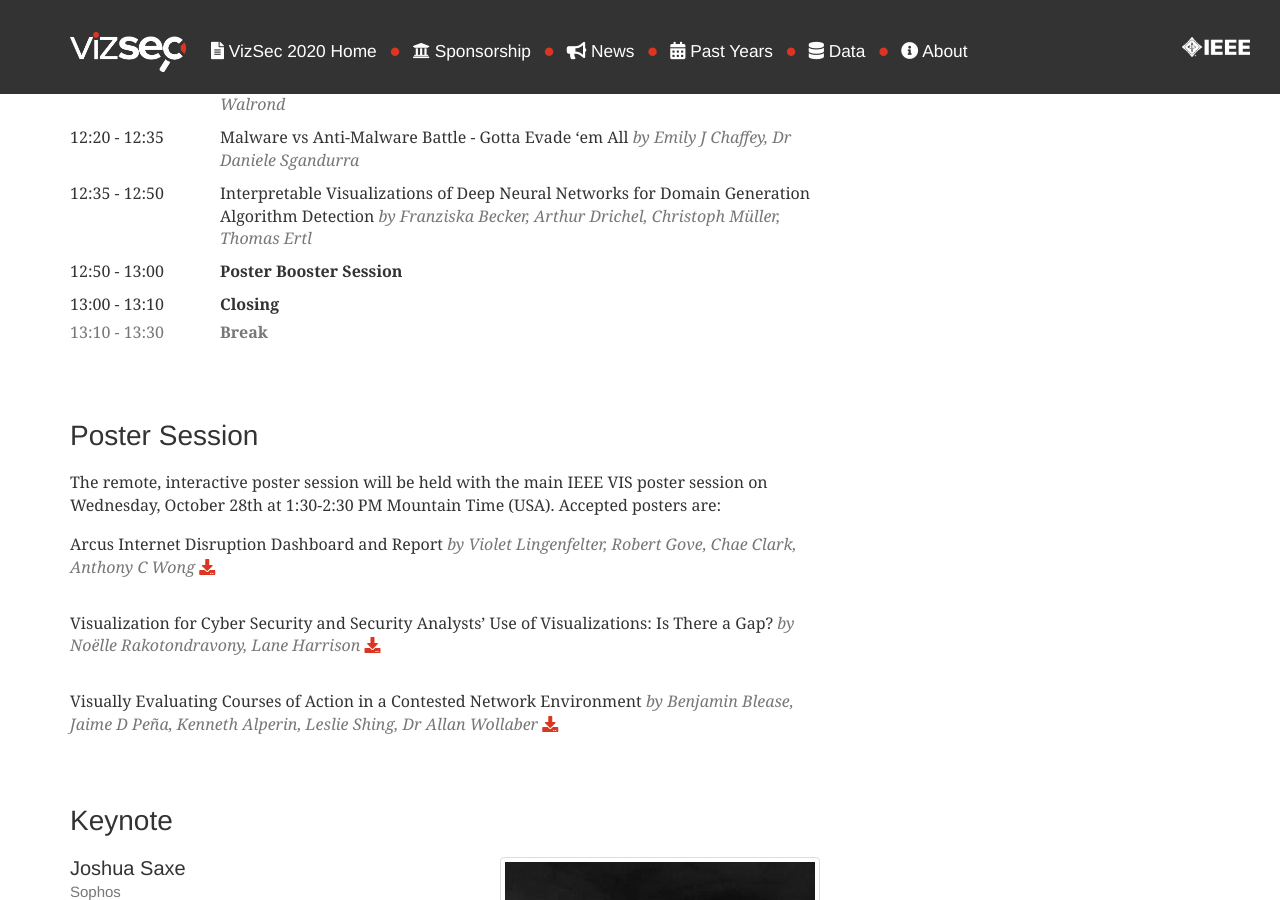
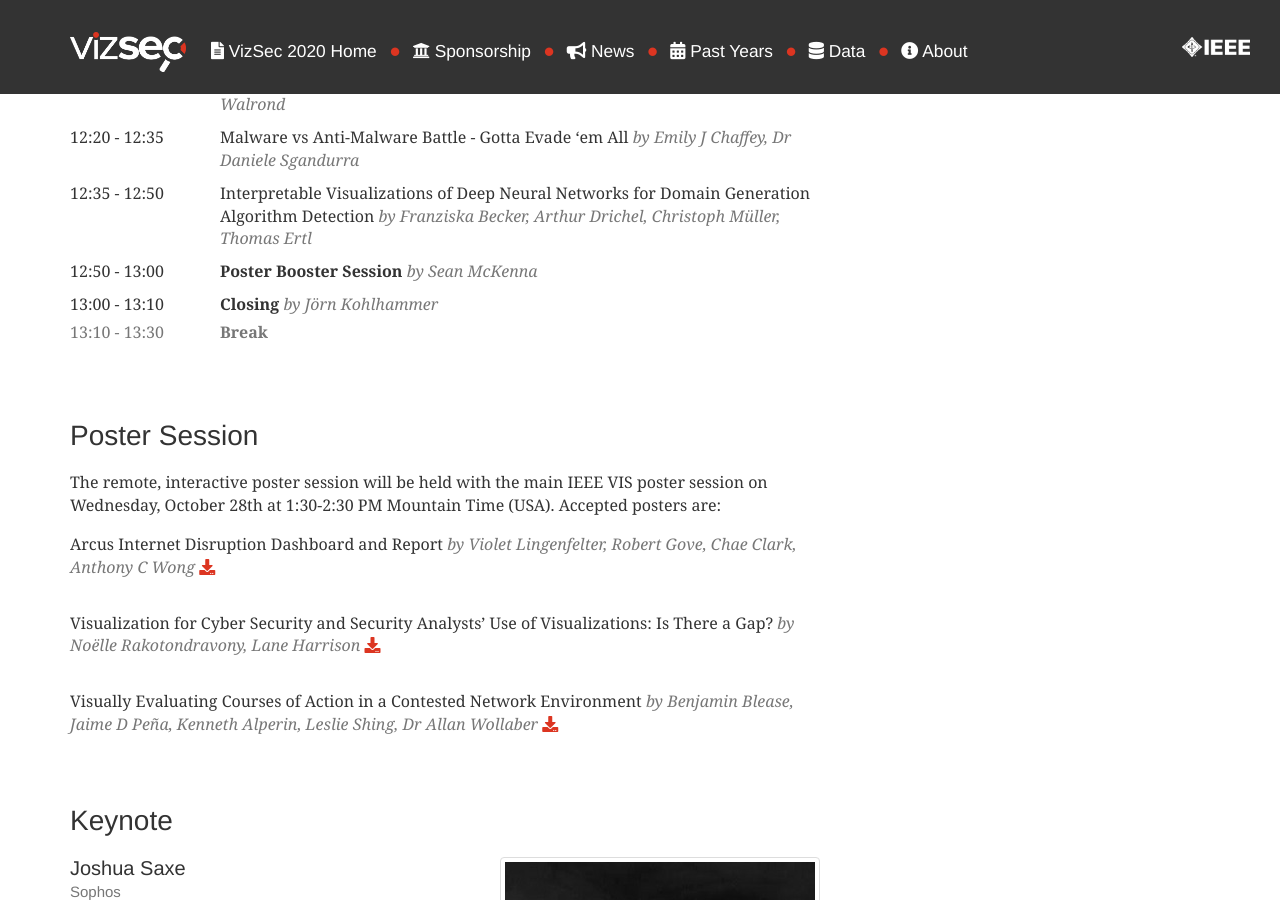
Before and after one commit to vizsec/vizsec.github.io, a Jekyll site: the page built from vizsec2020/index.html, in a window 1280 px wide and 900 px high, scrolled down 1216 px. Built offline with Jekyll 4.4.1, drawn with Linux system fonts in a browser that asks for light colours; nearby versions of some CDN libraries.

Commit message:
details sessions

```diff
--- a/vizsec2020/index.html
+++ b/vizsec2020/index.html
@@ -164,13 +164,13 @@ custom_css: cfp_sidebar
         <div class="row slot">
             <div class="session-time">12:50 - 13:00</div>
             <div class="session-title">
-                <strong>Poster Booster Session</strong></div>
+                <strong>Poster Booster Session</strong> <em class="text-muted">by Sean McKenna</em></div>
         </div>
 
         <div class="row slot">
             <div class="session-time">13:00 - 13:10</div>
             <div class="session-title">
-                <strong>Closing</strong></div>
+                <strong>Closing</strong> <em class="text-muted">by Jörn Kohlhammer</em></div>
         </div>
     </div>
 
```
